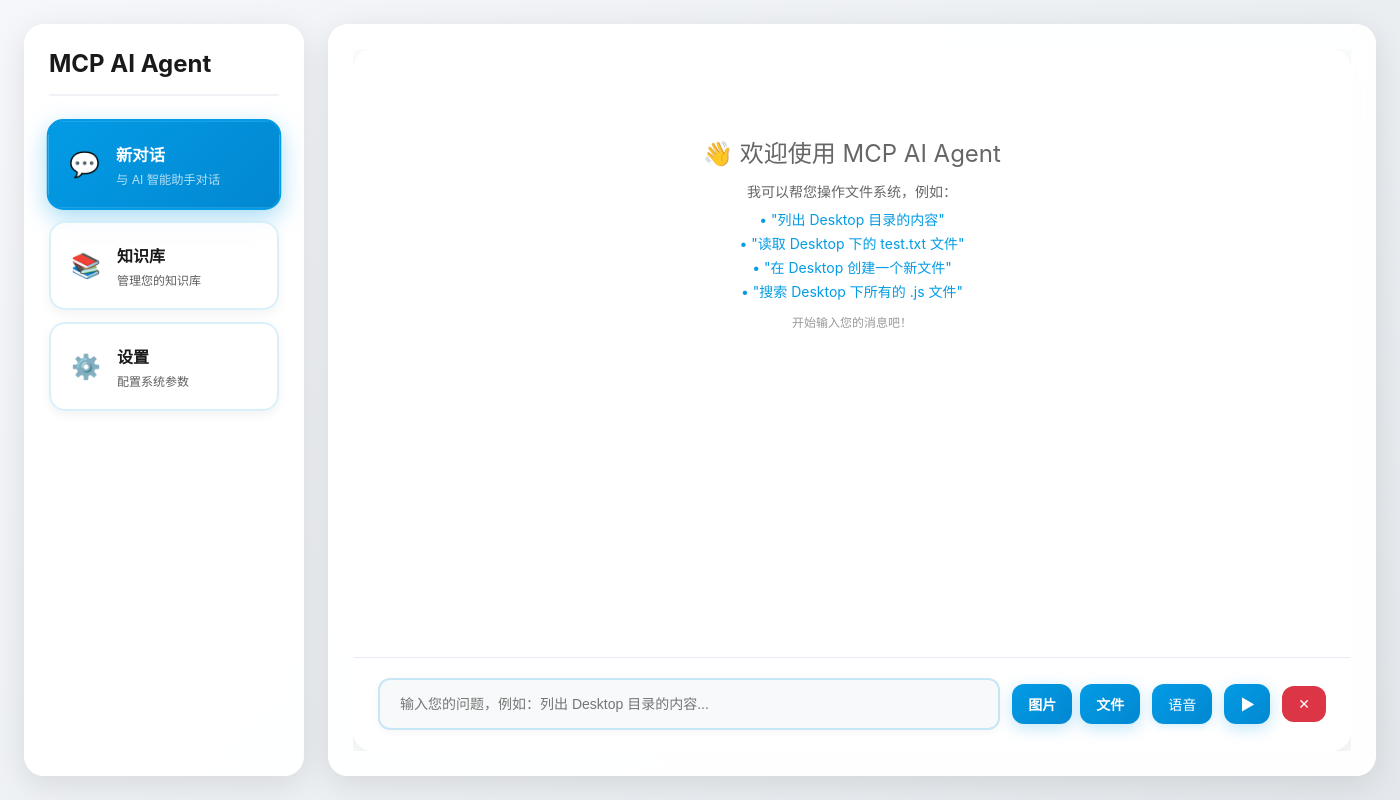
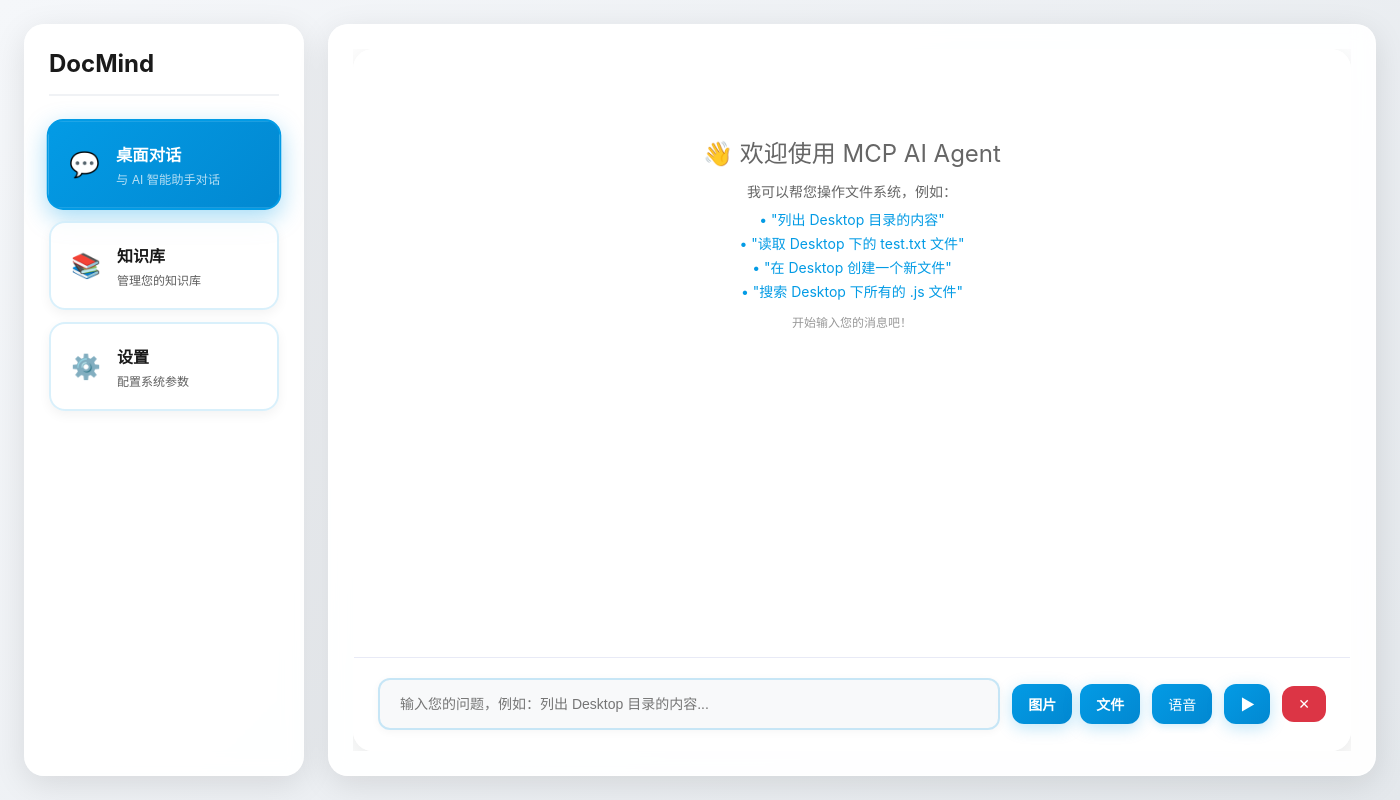
Before and after one commit to ShenTuZ/DocMind, an Electron app: page electron-app/index.html in a window 1400 px wide. Drawn offline with Linux system fonts and the light colour scheme; no server answers.

Commit message:
应用重命名为DocMind
主要更新：
- 将应用名称从'MCP AI Agent'改为'DocMind'
- 更新HTML标题为'DocMind - 智能文档助手'
- 更新package.json中的名称和描述
- 将侧边栏标题从'MCP AI Agent'改为'DocMind'
- 将'新对话'改为'桌面对话'
- 保持所有功能不变，仅更新应用标识

```diff
--- a/electron-app/index.html
+++ b/electron-app/index.html
@@ -3,23 +3,23 @@
 <head>
     <meta charset="UTF-8">
     <meta name="viewport" content="width=device-width, initial-scale=1.0">
-    <title>MCP AI Agent</title>
+    <title>DocMind - 智能文档助手</title>
     <link rel="stylesheet" href="styles.css">
 </head>
 <body>
     <div class="container">
         <div class="sidebar">
             <div class="sidebar-header">
-                <h1>MCP AI Agent</h1>
+                <h1>DocMind</h1>
             </div>
             <div class="sidebar-nav">
                 <div class="nav-card active" onclick="switchTab('chat')" id="nav-chat">
-                    <div class="nav-card-icon">💬</div>
-                    <div class="nav-card-content">
-                        <div class="nav-card-title">新对话</div>
-                        <div class="nav-card-desc">与 AI 智能助手对话</div>
+                        <div class="nav-card-icon">💬</div>
+                        <div class="nav-card-content">
+                            <div class="nav-card-title">桌面对话</div>
+                            <div class="nav-card-desc">与 AI 智能助手对话</div>
+                        </div>
                     </div>
-                </div>
                 <div class="nav-card" onclick="switchTab('knowledge')" id="nav-knowledge">
                     <div class="nav-card-icon">📚</div>
                     <div class="nav-card-content">
--- a/electron-app/package.json
+++ b/electron-app/package.json
@@ -1,7 +1,7 @@
 {
-  "name": "mcp-electron-app",
+  "name": "docmind-app",
   "version": "1.0.0",
-  "description": "MCP AI Agent - Electron 应用",
+  "description": "DocMind - 智能文档助手",
   "main": "main.js",
   "scripts": {
     "start": "set NODE_OPTIONS=--max-old-space-size=4096 && chcp 65001 > nul && electron .",
```
